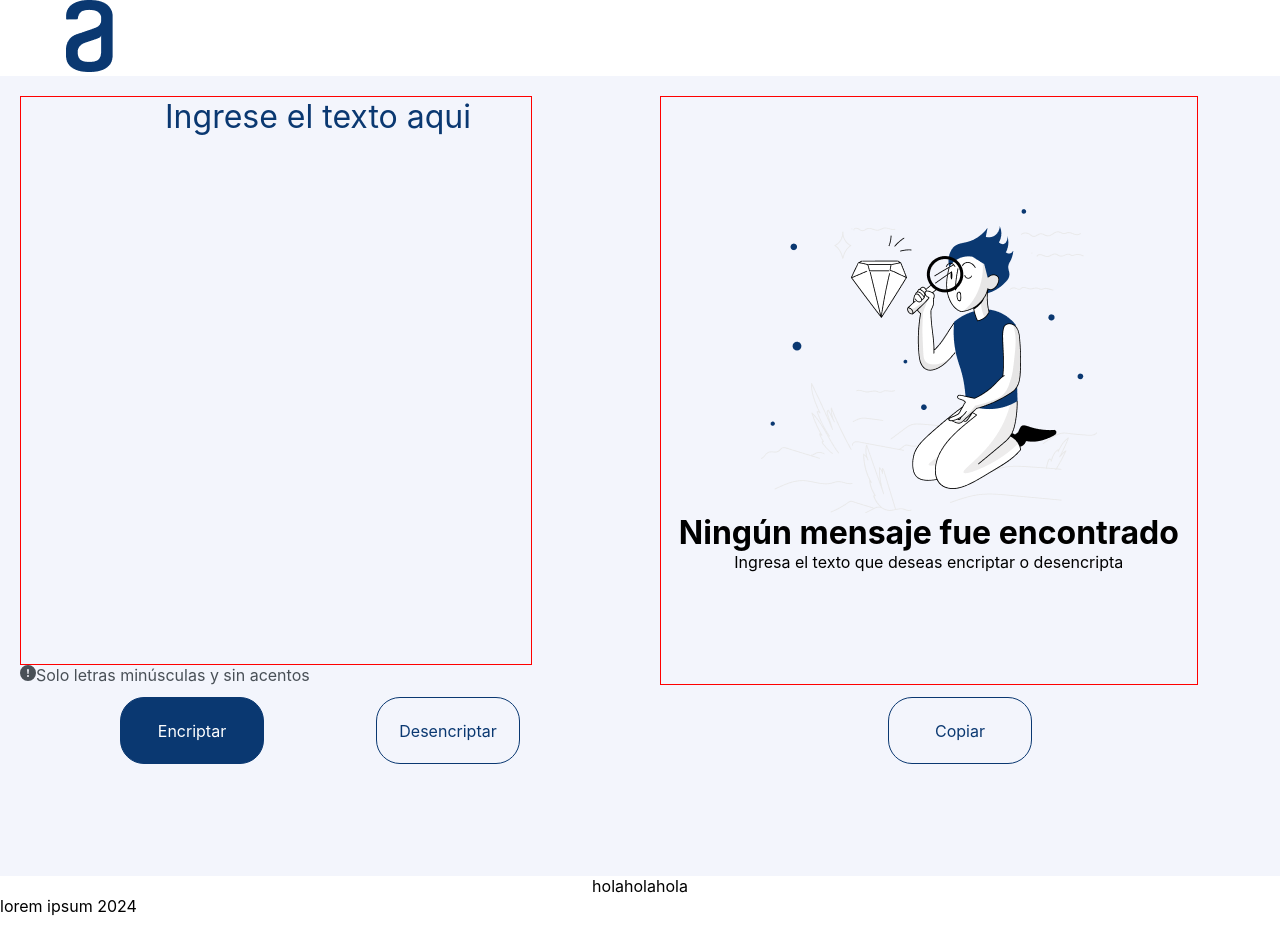
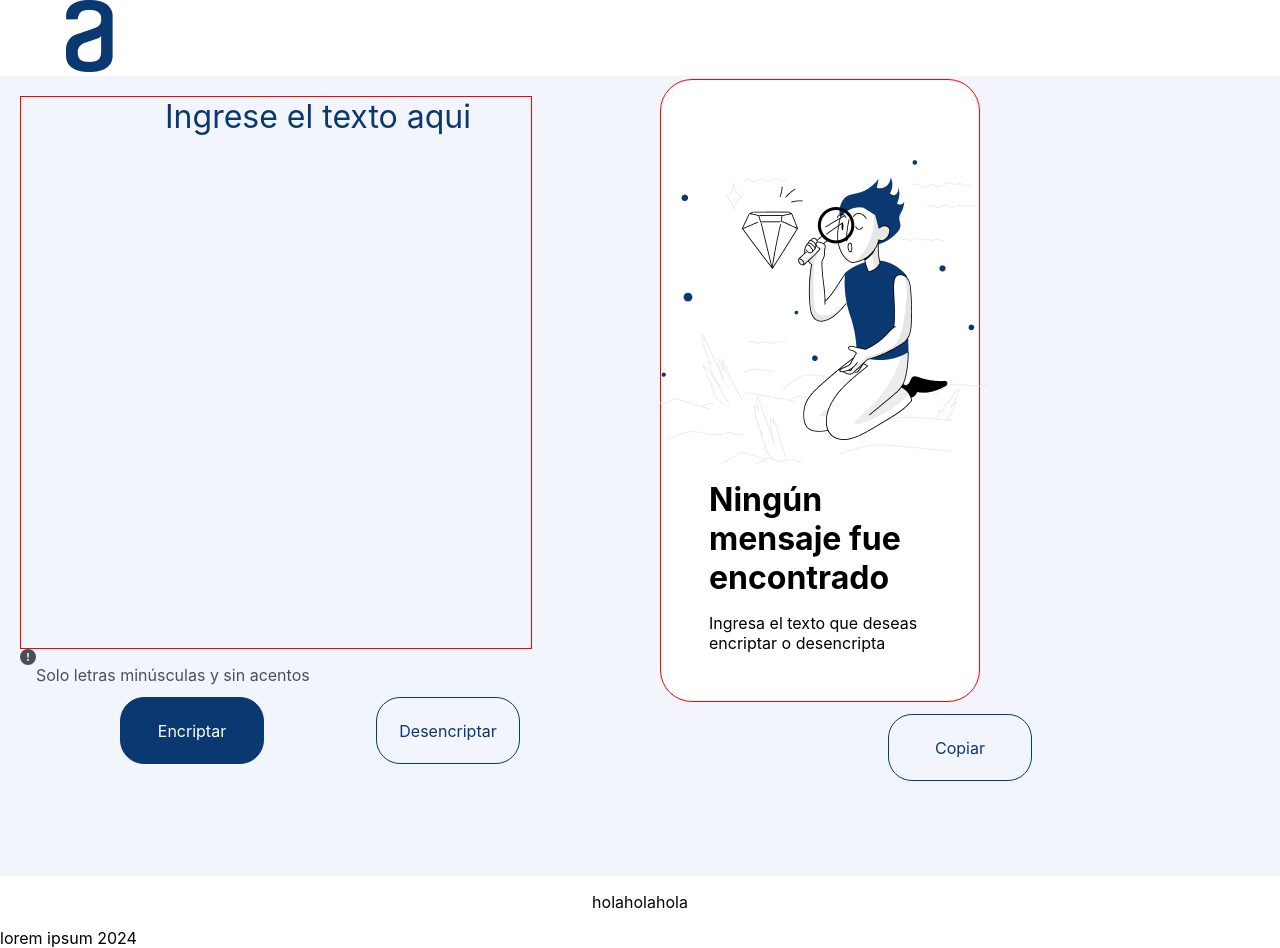
Before and after one commit to juanpyusun/encriptador-alura, a plain HTML site: page index.html in a window 1280 px wide. Before the commit the page ends 916 px from the top, so only its background shows below. Drawn offline with Linux system fonts and the light colour scheme.

Commit message:
imagen y funciones creadas

```diff
--- a/style.css
+++ b/style.css
@@ -19,6 +19,9 @@
     --gray-300: #868E96;
     --gray-400: #495057;
     --gray-500: #343A40;
+
+    /*White color*/
+    --white: #FFFFFF;
 }
 
 *{
@@ -67,10 +70,12 @@ main {
 #divDesencryption {
     display: flex;
     flex-direction: column;
-    justify-content: center;
+    justify-content:center;
+    padding: 8%;
     align-items: center;
-    font-size: 32px;
-    width: 42vw;
+    width: 25vw;
+    background-color: var(--white);
+    border-radius: 2rem;
     border: 1px solid red;
     flex: 80%; /* Tamaño respecto al padre */;
 }
@@ -78,16 +83,19 @@ main {
 /* Estilo para la imagenDiv*/
 #imgDiv {
     width: auto;
+    margin-top: 2rem;
 }
 
 /* Estilo para el h2 */
 h2 {
     font-size: 2rem; /* 32px similiar a 2rem ??? */
+    margin-top: 1rem ; /* Ajusta el margen superior */
 }
 
 /* Estilo para el p */
 p {
     font-size: 1rem;
+    margin-top: 1rem ;
 }
 
 /* Estilo para los textArea*/
```
